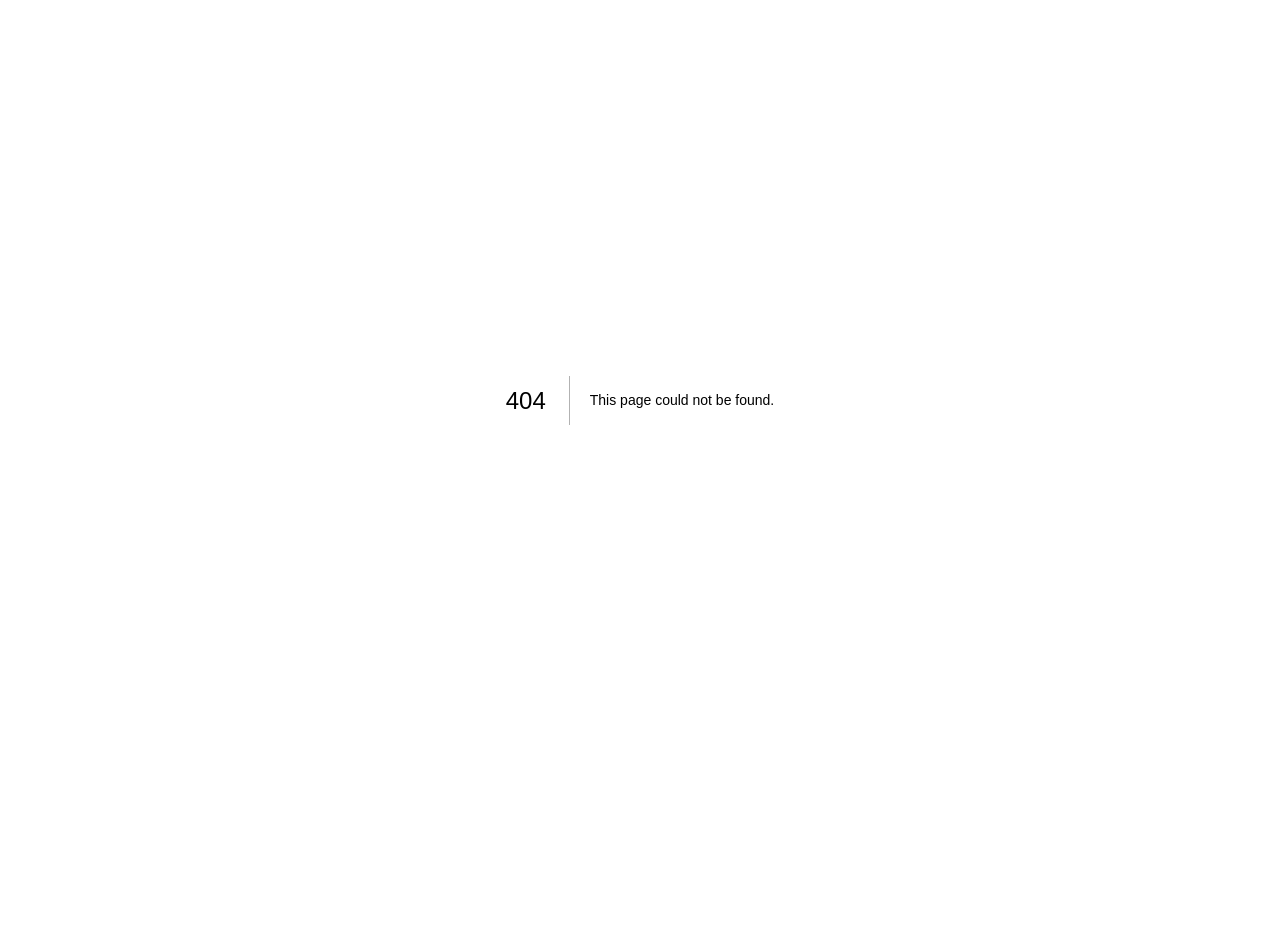
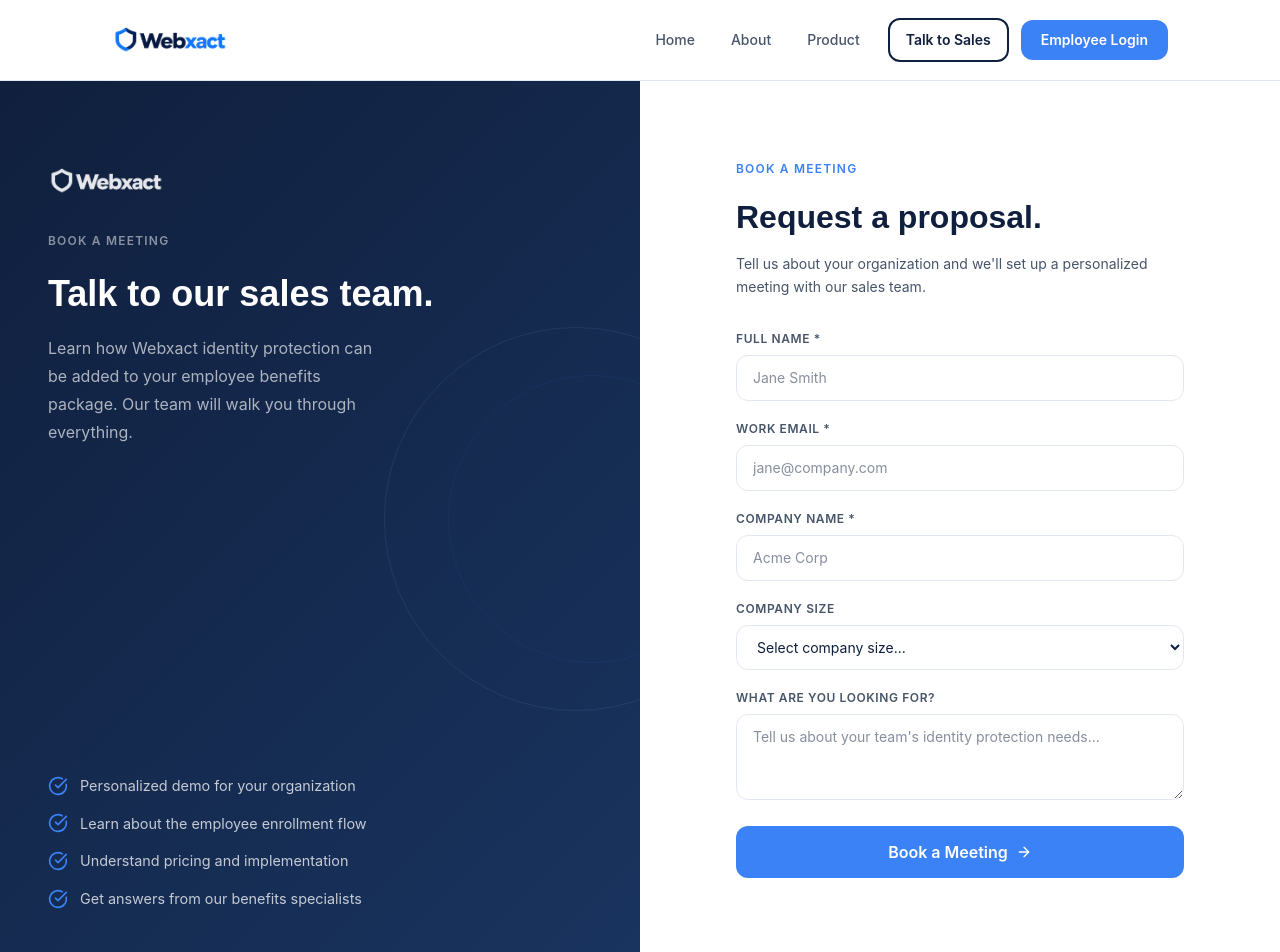
Before and after one commit to Textingman/bume-webxact, a Next.js app: page /talk-to-sales in a window 1280 px wide. Before the commit this address had no page. Shown: the top 952 px of the page. Before the commit the page ends 800 px from the top, so only its background shows below. Built offline with nearby package versions, Linux system fonts and the light colour scheme.

Commit message:
feat: Talk to Sales / Book a Meeting page

```diff
--- /dev/null
+++ b/app/talk-to-sales/page.tsx
@@ -0,0 +1,139 @@
+'use client';
+
+import { useState } from 'react';
+import Image from 'next/image';
+import Link from 'next/link';
+import Navbar from '../components/Navbar';
+import Footer from '../components/Footer';
+import { CheckCircle, ArrowRight, Shield } from 'lucide-react';
+
+export default function TalkToSalesPage() {
+  const [formData, setFormData] = useState({ name: '', email: '', company: '', size: '', message: '' });
+  const [submitted, setSubmitted] = useState(false);
+  const [submitting, setSubmitting] = useState(false);
+
+  const handleChange = (e: React.ChangeEvent<HTMLInputElement | HTMLTextAreaElement | HTMLSelectElement>) => {
+    setFormData({ ...formData, [e.target.name]: e.target.value });
+  };
+
+  const handleSubmit = async (e: React.FormEvent) => {
+    e.preventDefault();
+    setSubmitting(true);
+    setTimeout(() => { setSubmitting(false); setSubmitted(true); }, 1200);
+  };
+
+  return (
+    <div className="min-h-screen bg-white" style={{ fontFamily: 'Inter, sans-serif' }}>
+      <Navbar />
+      <div className="min-h-screen grid md:grid-cols-2">
+        {/* Left Panel */}
+        <div className="relative hidden md:flex flex-col justify-between p-12 pt-20" style={{ background: 'linear-gradient(135deg, #101F3D, #19345F)' }}>
+          <div className="absolute inset-0 overflow-hidden pointer-events-none">
+            <div className="absolute top-1/2 right-0 -translate-y-1/2 translate-x-1/3 w-96 h-96 rounded-full border opacity-10" style={{ borderColor: '#93C5FD' }} />
+            <div className="absolute top-1/2 right-0 -translate-y-1/2 translate-x-1/3 w-72 h-72 rounded-full border opacity-8" style={{ borderColor: '#3B82F6' }} />
+          </div>
+          <div className="relative z-10">
+            <div className="mb-8">
+              <Image src="/logo.png" alt="Webxact" width={150} height={44} className="h-10 w-auto object-contain"
+                style={{ filter: 'brightness(0) invert(1)', opacity: 0.9 }} />
+            </div>
+            <p className="text-xs font-semibold uppercase tracking-widest mb-6" style={{ color: 'rgba(255,255,255,0.5)' }}>Book a Meeting</p>
+            <h2 style={{ fontFamily: 'Manrope, sans-serif', fontWeight: 800, fontSize: '2.25rem', color: 'white', lineHeight: 1.15, marginBottom: '1.25rem' }}>
+              Talk to our sales team.
+            </h2>
+            <p style={{ color: 'rgba(255,255,255,0.65)', fontSize: '1rem', lineHeight: 1.75, maxWidth: '340px' }}>
+              Learn how Webxact identity protection can be added to your employee benefits package. Our team will walk you through everything.
+            </p>
+          </div>
+          <div className="relative z-10 space-y-4">
+            {[
+              'Personalized demo for your organization',
+              'Learn about the employee enrollment flow',
+              'Understand pricing and implementation',
+              'Get answers from our benefits specialists',
+            ].map((item) => (
+              <div key={item} className="flex items-center gap-3">
+                <CheckCircle className="w-5 h-5 flex-shrink-0" style={{ color: '#3B82F6' }} />
+                <span style={{ color: 'rgba(255,255,255,0.75)', fontSize: '0.9rem' }}>{item}</span>
+              </div>
+            ))}
+          </div>
+        </div>
+
+        {/* Right Panel */}
+        <div className="flex flex-col justify-center px-6 py-20 md:px-12 lg:px-16 bg-white">
+          <div className="max-w-md w-full mx-auto">
+            {submitted ? (
+              <div className="text-center py-12">
+                <div className="w-20 h-20 rounded-full flex items-center justify-center mx-auto mb-6" style={{ backgroundColor: '#EFF6FF' }}>
+                  <CheckCircle className="w-10 h-10" style={{ color: '#3B82F6' }} />
+                </div>
+                <h2 style={{ fontFamily: 'Manrope, sans-serif', fontWeight: 800, fontSize: '2rem', color: '#101F3D', marginBottom: '1rem' }}>
+                  We&apos;ll be in touch!
+                </h2>
+                <p style={{ fontSize: '1rem', color: '#475569', lineHeight: 1.7, marginBottom: '2rem' }}>
+                  Thank you for your interest in Webxact. Our team will reach out within 1–2 business days to schedule your meeting.
+                </p>
+                <Link href="/" className="inline-flex items-center gap-2 px-6 py-3 rounded-xl text-white font-semibold transition-opacity hover:opacity-90"
+                  style={{ backgroundColor: '#3B82F6' }}>
+                  Back to Home
+                </Link>
+              </div>
+            ) : (
+              <>
+                <p className="text-xs font-semibold uppercase tracking-widest mb-4" style={{ color: '#3B82F6' }}>Book a Meeting</p>
+                <h1 style={{ fontFamily: 'Manrope, sans-serif', fontWeight: 800, fontSize: '2rem', color: '#101F3D', marginBottom: '0.75rem' }}>
+                  Request a proposal.
+                </h1>
+                <p className="text-sm leading-relaxed mb-8" style={{ color: '#475569' }}>
+                  Tell us about your organization and we&apos;ll set up a personalized meeting with our sales team.
+                </p>
+                <form onSubmit={handleSubmit} className="space-y-5">
+                  <div>
+                    <label className="block text-xs font-semibold uppercase tracking-wider mb-2" style={{ color: '#475569' }}>Full Name *</label>
+                    <input type="text" name="name" required value={formData.name} onChange={handleChange} placeholder="Jane Smith"
+                      className="w-full px-4 py-3 rounded-xl text-sm border focus:outline-none" style={{ borderColor: '#E2E8F0', color: '#101F3D' }} />
+                  </div>
+                  <div>
+                    <label className="block text-xs font-semibold uppercase tracking-wider mb-2" style={{ color: '#475569' }}>Work Email *</label>
+                    <input type="email" name="email" required value={formData.email} onChange={handleChange} placeholder="jane@company.com"
+                      className="w-full px-4 py-3 rounded-xl text-sm border focus:outline-none" style={{ borderColor: '#E2E8F0', color: '#101F3D' }} />
+                  </div>
+                  <div>
+                    <label className="block text-xs font-semibold uppercase tracking-wider mb-2" style={{ color: '#475569' }}>Company Name *</label>
+                    <input type="text" name="company" required value={formData.company} onChange={handleChange} placeholder="Acme Corp"
+                      className="w-full px-4 py-3 rounded-xl text-sm border focus:outline-none" style={{ borderColor: '#E2E8F0', color: '#101F3D' }} />
+                  </div>
+                  <div>
+                    <label className="block text-xs font-semibold uppercase tracking-wider mb-2" style={{ color: '#475569' }}>Company Size</label>
+                    <select name="size" value={formData.size} onChange={handleChange}
+                      className="w-full px-4 py-3 rounded-xl text-sm border focus:outline-none" style={{ borderColor: '#E2E8F0', color: '#101F3D' }}>
+                      <option value="">Select company size...</option>
+                      <option value="1-50">1–50 employees</option>
+                      <option value="51-200">51–200 employees</option>
+                      <option value="201-500">201–500 employees</option>
+                      <option value="501-1000">501–1,000 employees</option>
+                      <option value="1000+">1,000+ employees</option>
+                    </select>
+                  </div>
+                  <div>
+                    <label className="block text-xs font-semibold uppercase tracking-wider mb-2" style={{ color: '#475569' }}>What are you looking for?</label>
+                    <textarea name="message" rows={3} value={formData.message} onChange={handleChange}
+                      placeholder="Tell us about your team&apos;s identity protection needs..."
+                      className="w-full px-4 py-3 rounded-xl text-sm border focus:outline-none" style={{ borderColor: '#E2E8F0', color: '#101F3D' }} />
+                  </div>
+                  <button type="submit" disabled={submitting}
+                    className="w-full py-3.5 rounded-xl text-white font-semibold transition-opacity hover:opacity-90 flex items-center justify-center gap-2"
+                    style={{ backgroundColor: submitting ? '#9CA3AF' : '#3B82F6', cursor: submitting ? 'not-allowed' : 'pointer' }}>
+                    {submitting ? 'Submitting...' : (<>Book a Meeting <ArrowRight className="w-4 h-4" /></>)}
+                  </button>
+                </form>
+              </>
+            )}
+          </div>
+        </div>
+      </div>
+      <Footer />
+    </div>
+  );
+}
```
